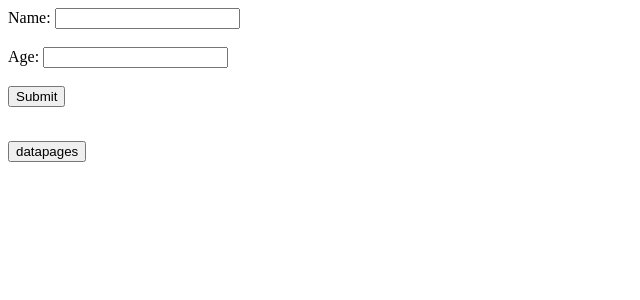
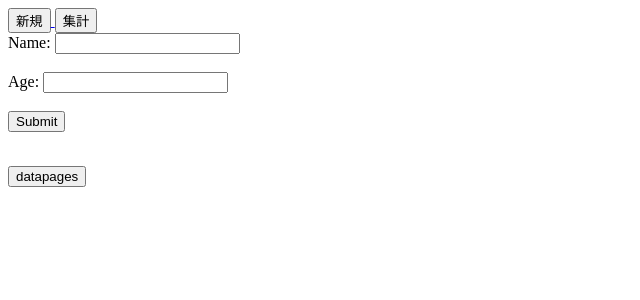
Before and after one commit to zera7123/investment, a Flask app: page / in a window 1280 px wide. Shown: the top 300 px of the page, without its empty margins (0-640 px from the left). Run offline with Flask 3, Linux system fonts and the light colour scheme; some libraries are stand-ins or nearby versions.

Commit message:
index button add

```diff
--- a/templates/index.html
+++ b/templates/index.html
@@ -1,5 +1,16 @@
 <html>
     <body>
+        <a href="/new">
+            <button>
+                新規
+            </button>
+        </a>
+        <a href="/total">
+            <button>
+                集計
+            </button>
+        </a>
+
         <form action="/submit" method="post">
             <label for="name">Name:</label>
             <input type="text" id="name" name="name"><br><br>
```
